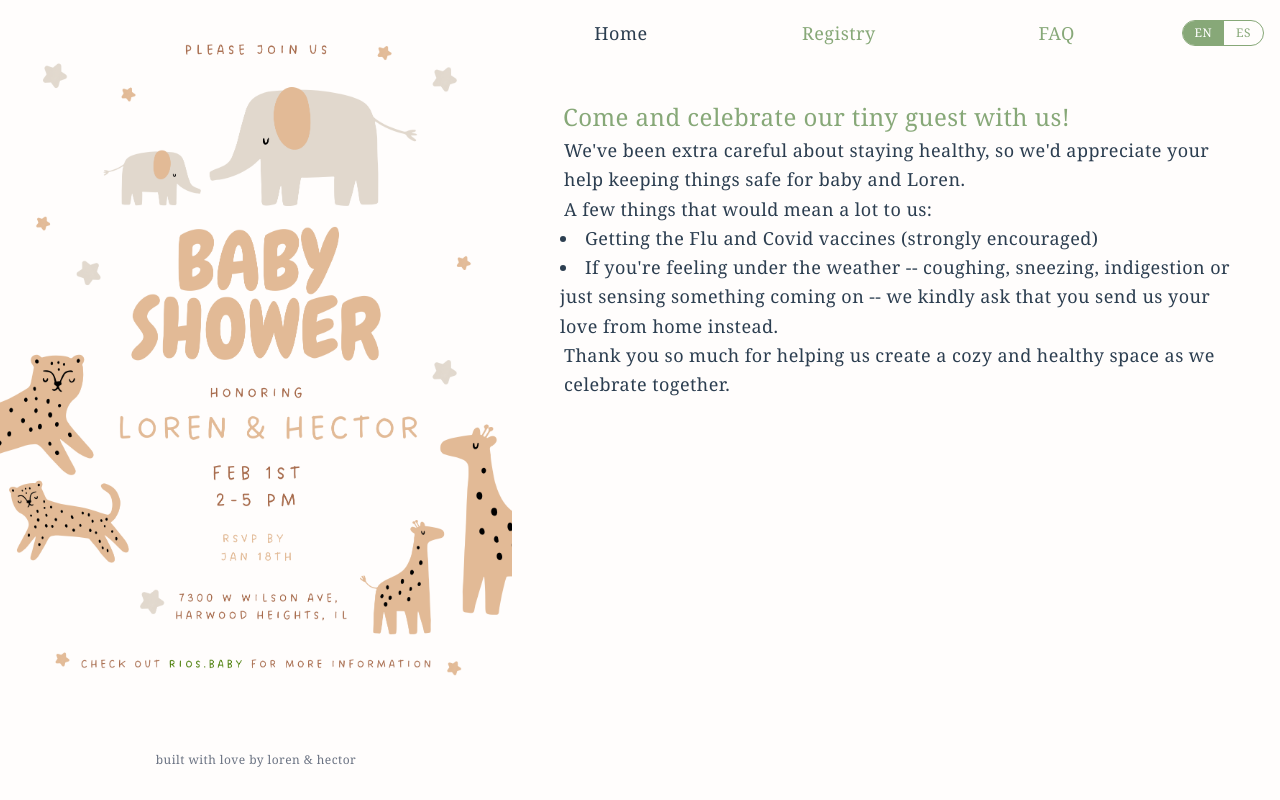
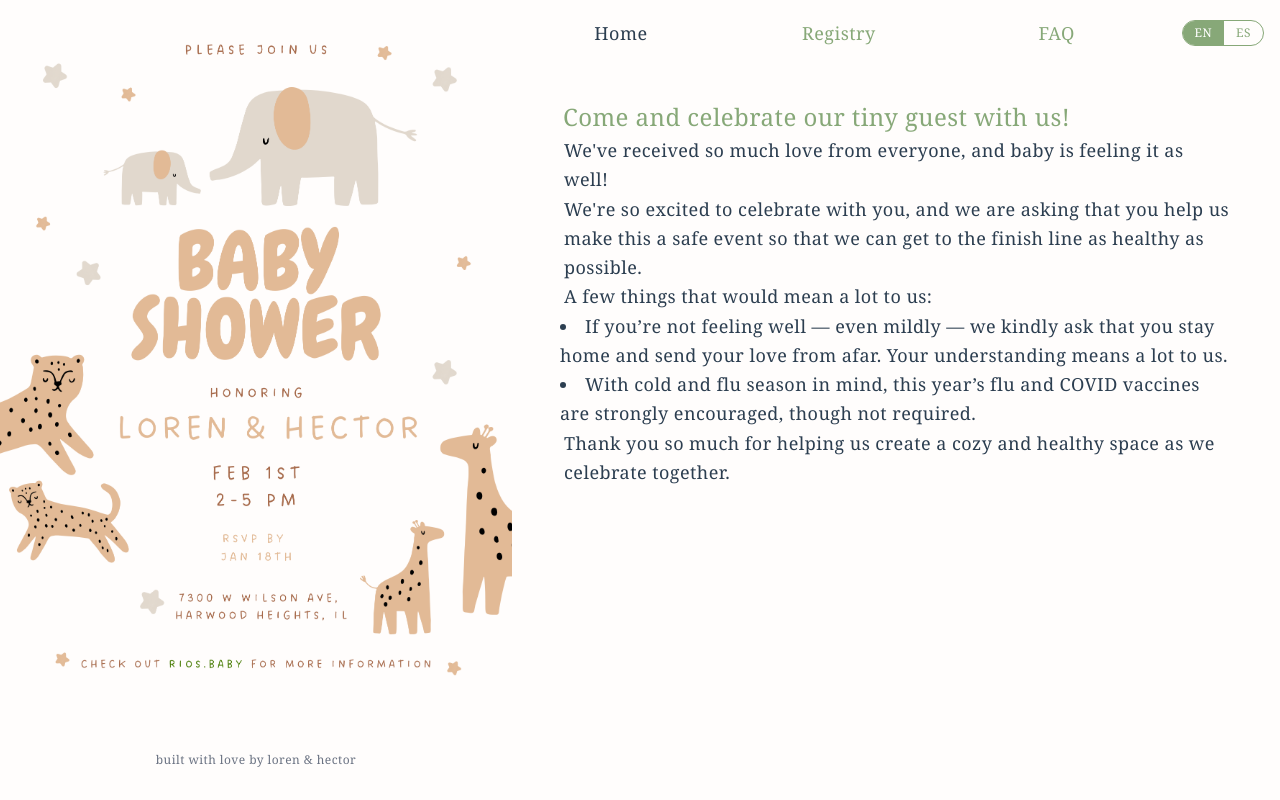
Before and after one commit to bighead-inc/big-baby-shower, a Vue app: page / in a window 1280 px wide. Built offline with nearby package versions, Linux system fonts and the light colour scheme.

Commit message:
feat: Reword the Home page a bit (in English)

```diff
--- a/src/views/HomeView.vue
+++ b/src/views/HomeView.vue
@@ -24,15 +24,17 @@ const { language } = useLanguage()
     <section v-if="language === 'en'" class="mb-10">
       <div class="info-item space-y-5">
         <h1 class="accent text-2xl/8">Come and celebrate our tiny guest with us!</h1>
-        <p class="description pl-1 leading-relaxed">We've been extra careful about staying healthy, so we'd
-        appreciate your help keeping things safe for baby and Loren.</p>
+        <p class="description pl-1 leading-relaxed">We've received so much love from everyone, and
+        baby is feeling it as well!</p>
+        <p class="description pl-1 leading-relaxed">We're so excited to celebrate with you, and we
+        are asking that you help us make this a safe event so that we can get to the finish line as
+        healthy as possible.</p>
         <p class="description pl-1 leading-relaxed">
           A few things that would mean a lot to us:
         </p>
         <ul class="list-disc list-inside space-y-3 leading-relaxed">
-          <li>Getting the Flu and Covid vaccines (strongly encouraged)</li>
-          <li>If you're feeling under the weather -- coughing, sneezing, indigestion or just sensing
-          something coming on -- we kindly ask that you send us your love from home instead.</li>
+          <li>If you’re not feeling well — even mildly — we kindly ask that you stay home and send your love from afar. Your understanding means a lot to us.</li>
+          <li>With cold and flu season in mind, this year’s flu and COVID vaccines are strongly encouraged, though not required.</li>
         </ul>
         <p class="description pl-1 leading-relaxed">
           Thank you so much for helping us create a cozy and healthy space as we celebrate together.
```
